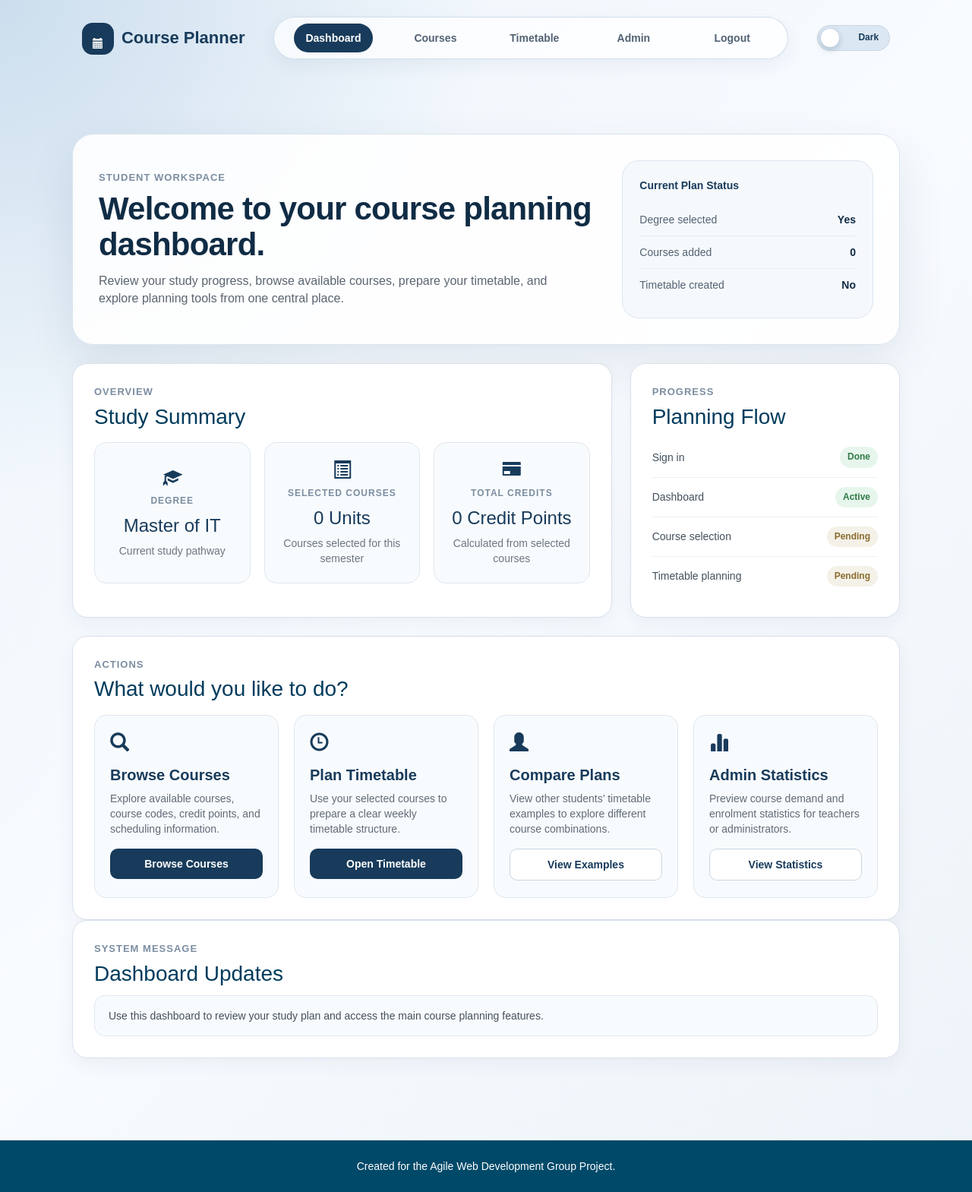
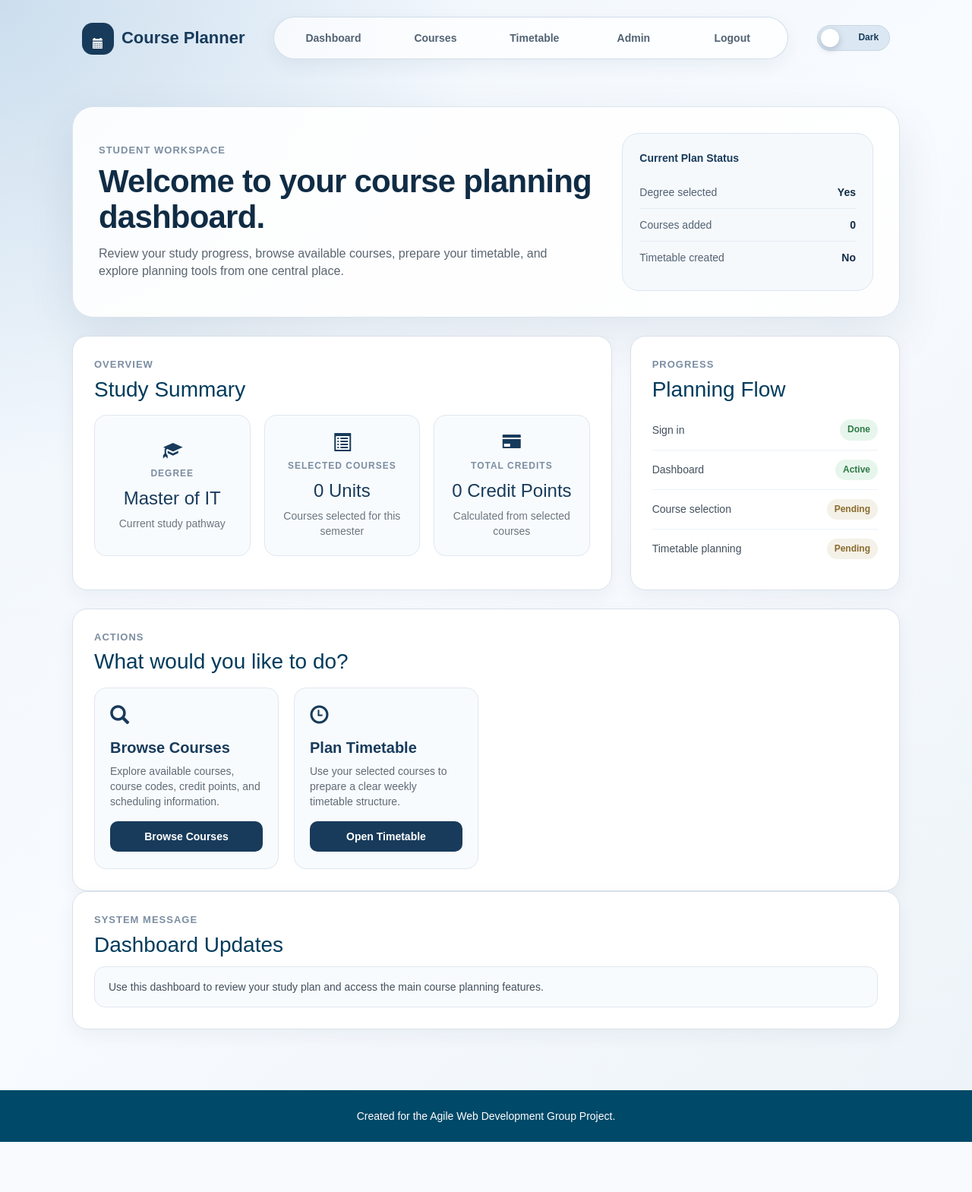
Before and after one commit to zhuby9292/agile-team-project, a Flask app: page /homepage.html in a window 1280 px wide. Shown: the whole page at 76% size. After the commit the page ends 1503 px from the top, so only its background shows below. Run offline with Flask 3, Linux system fonts and the light colour scheme.

Commit message:
Address PR feedback on dashboard layout

```diff
--- a/templates/homepage.html
+++ b/templates/homepage.html
@@ -1,19 +1,8 @@
-{% extends "base.html" %}
+{% extends "dashboard-base.html" %}
 
 {% block title %}Course Planner - Dashboard{% endblock %}
 
-{% block nav %}
-<nav class="auth-links app-links">
-    <a href="{{ url_for('homepage') }}" class="active">Dashboard</a>
-    <a href="{{ url_for('course_selection') }}">Courses</a>
-    <a href="{{ url_for('timetable') }}">Timetable</a>
-    <a href="{{ url_for('admin_dashboard') }}">Admin</a>
-    <a href="{{ url_for('index') }}">Logout</a>
-</nav>
-{% endblock %}
-
 {% block content %}
-<div class="dashboard-main">
 <div class="container dashboard-container">
 
     <section class="dashboard-hero">
@@ -133,26 +122,6 @@
                     Open Timetable
                 </a>
             </div>
-
-                <div class="action-box">
-                    <span class="action-icon glyphicon glyphicon-user"></span>
-                    <h3>Compare Plans</h3>
-                    <p>View other students’ timetable examples to explore different course combinations.</p>
-                    <button type="button" class="btn dashboard-btn-secondary"
-                        onclick="showDashboardMessage('Student timetable comparison will be added in a future update.')">
-                        View Examples
-                    </button>
-                </div>
-
-                <div class="action-box">
-                    <span class="action-icon glyphicon glyphicon-stats"></span>
-                    <h3>Admin Statistics</h3>
-                    <p>Preview course demand and enrolment statistics for teachers or administrators.</p>
-                    <button type="button" class="btn dashboard-btn-secondary"
-                        onclick="showDashboardMessage('Admin statistics will be available in a future update.')">
-                        View Statistics
-                    </button>
-                </div>
         </div>
     </section>
 
@@ -165,9 +134,4 @@
     </section>
 
 </div>
-</div>
 {% endblock %}
-
-{% block scripts %}
-<script src="https://cdn.jsdelivr.net/npm/bootstrap@3.4.1/dist/js/bootstrap.min.js"></script>
-{% endblock %}
```
Also changed, not shown: templates/course-selection.html (+1 -11 lines), templates/timetable.html (+1 -11 lines). Lines whose indentation alone changed are shown as unchanged.
